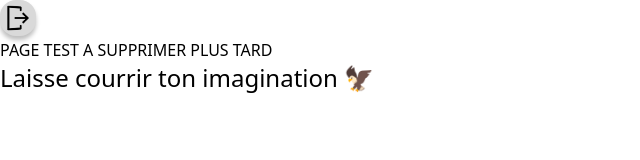
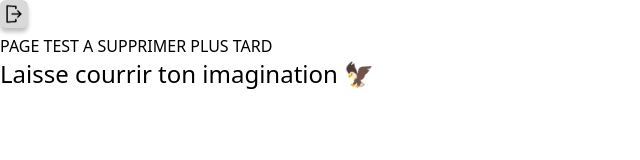
Before and after one commit to WildCodeSchool/2024-12-orleans-cda-project3-team-a, a React (Vite) app in the folder packages/frontend/web/: page /test in a window 1280 px wide. Shown: the top 160 px of the page, without its empty margins (0-640 px from the left). Built offline with nearby package versions, Linux system fonts and the light colour scheme; no server answers.

Commit message:
Bouton retour Home

```diff
--- a/packages/frontend/web/src/components/return-home.tsx
+++ b/packages/frontend/web/src/components/return-home.tsx
@@ -13,9 +13,9 @@ export default function ReturnHome() {
     <button
       type='button'
       onClick={handleClick}
-      className='bg-tertiary-gray xl:bg-tertiary-gray rounded-2xl p-1 shadow-[0px_4px_4px_rgba(0,0,0,0.25)] active:shadow-none'
+      className='bg-tertiary-gray xl:bg-tertiary-gray rounded shadow-[0px_4px_4px_rgba(0,0,0,0.25)] active:shadow-none md:rounded-md'
     >
-      <img src={backImg} alt='' className='w-6 md:w-7' />
+      <img src={backImg} alt='' className='w-6 p-1 md:w-7' />
     </button>
   );
 }
```
